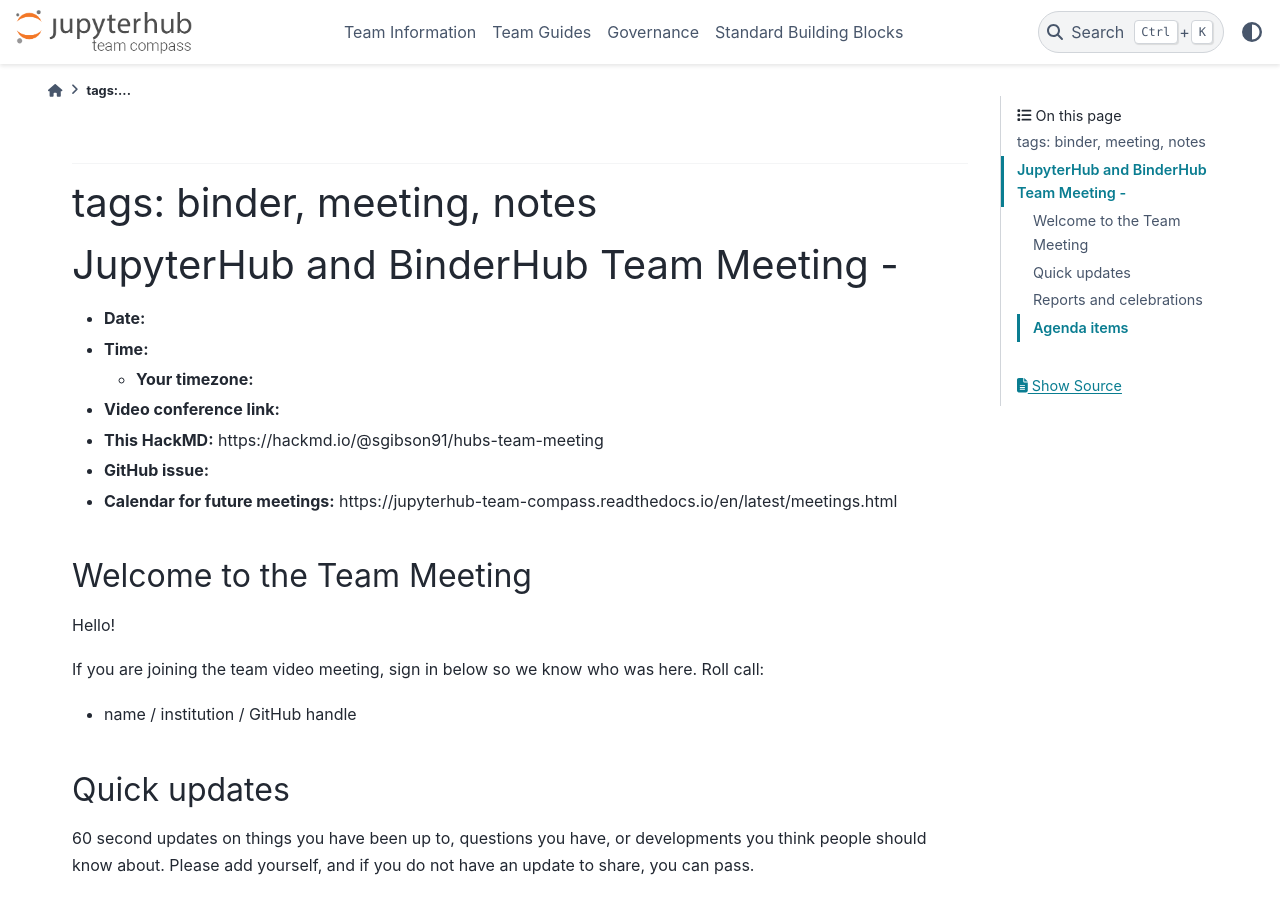
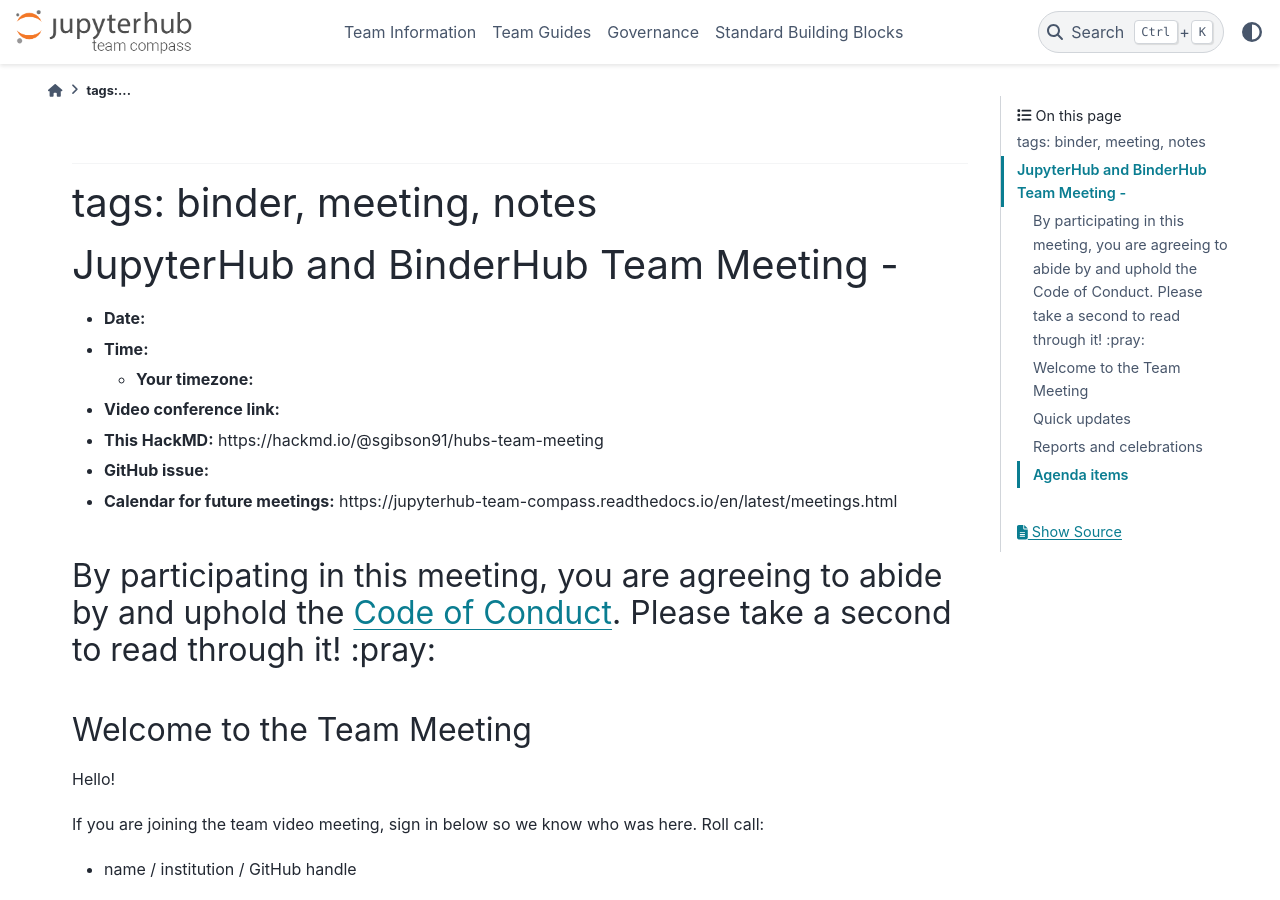
Before and after one commit to jupyterhub/team-compass, a Sphinx documentation site: the page built from docs/monthly-meeting/monthly-meeting-template.md, in a window 1280 px wide and 900 px high. Built offline with Sphinx 7.4.7 and the PyData theme 0.15.4, drawn with Linux system fonts in a browser that asks for light colours.

Commit message:
Add CoC link to monthly meeting template

```diff
--- a/docs/monthly-meeting/monthly-meeting-template.md
+++ b/docs/monthly-meeting/monthly-meeting-template.md
@@ -11,6 +11,8 @@
 - **This HackMD:** https://hackmd.io/@sgibson91/hubs-team-meeting
 - **GitHub issue:**
 - **Calendar for future meetings:** https://jupyterhub-team-compass.readthedocs.io/en/latest/meetings.html
+
+#### By participating in this meeting, you are agreeing to abide by and uphold the [Code of Conduct](https://jupyter.org/conduct). Please take a second to read through it! :pray:
 
 ## Welcome to the Team Meeting
 
```
